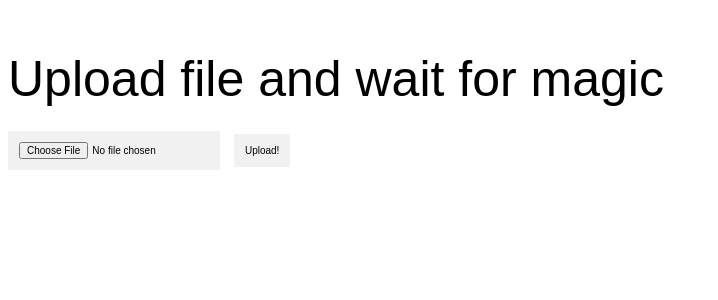
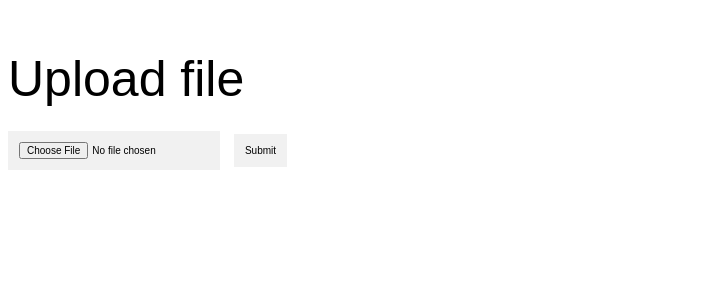
Before and after one commit to Himanshu372/Surge-pricing-app, a Django app: page /surge_price/ in a window 1280 px wide. Shown: the top 300 px of the page, without its empty margins (0-718 px from the left). Run offline with Django 3.2, Linux system fonts and the light colour scheme; some libraries are stand-ins or nearby versions.

Commit message:
1.0 final commit

```diff
--- a/app/templates/app/surge_price_page.html
+++ b/app/templates/app/surge_price_page.html
@@ -14,14 +14,14 @@
     {#    <a href="/surge_price"></a>#}
     <p class="app"></p>
     <tr>
-        <td><label for="id_excel">Upload file and wait for magic</label></td>
+        <td><label for="id_excel">Upload file</label></td>
         {#            <td class="fileUpload btn" enctype="multipart/form-data">#}
         {#                <input type="file" name="excel" id="id_excel" class="upload"/>#}
         {#                <button type="submit" id='upload-btn'>Upload</button>#}
         {#            </td>#}
         <form enctype="multipart/form-data">
             <input type="file" id="id_excel">
-            <input type="button" id="upload_button" value="Upload!">
+            <input type="button" id="upload_button" value="Submit">
         </form>
         <div class="loader" id="loader" style="display: none"></div>
         <canvas id="line-chart" width="300" height="100"></canvas>
```
